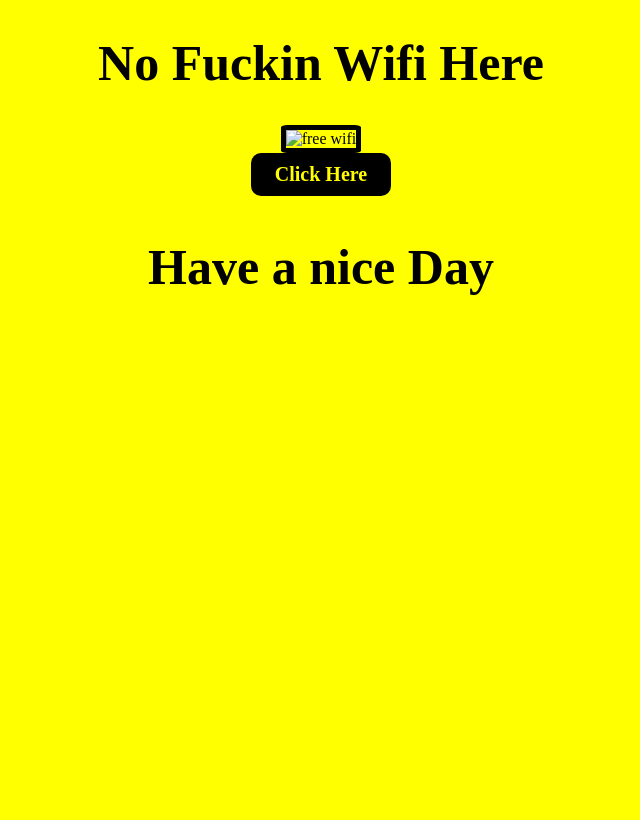
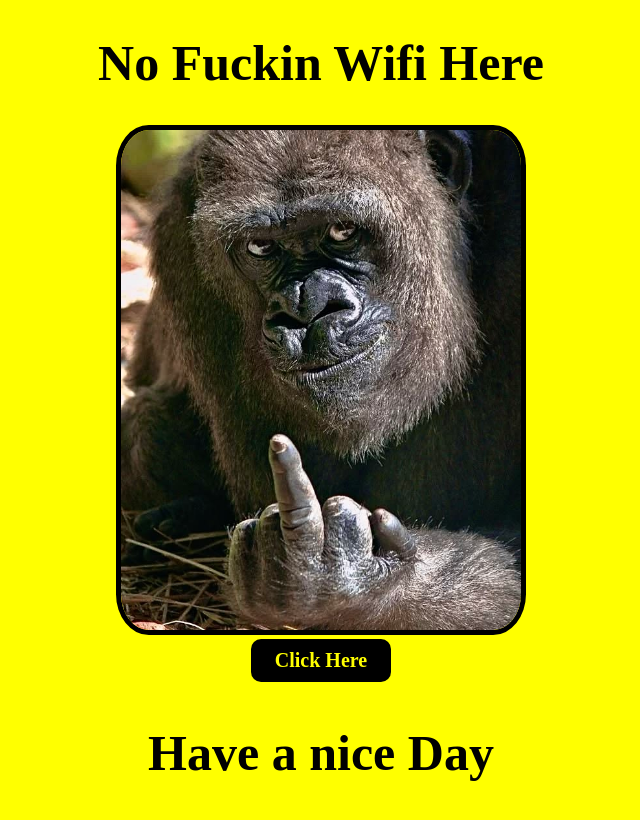
Before and after one commit to meitheenkhan/mee, a plain HTML site: page MENG/index.html in a window 1280 px wide. Shown: the whole page, without its empty margins (319-959 px from the left). Drawn offline with Linux system fonts and the light colour scheme.

Commit message:
Update image source from mee2.jpeg to mee2.png

```diff
--- a/MENG/index.html
+++ b/MENG/index.html
@@ -9,7 +9,7 @@
 <body>
     <h1>No Fuckin Wifi Here</h1>
     <div class="main">
-   <div class="mg"><img src="/assets/mee2.jpeg" alt="free wifi"></div>
+   <div class="mg"><img src="/assets/mee2.png" alt="free wifi"></div>
    <div class="btn"><a href="www.google.com"><label>Click Here</label></a></div>
    <h2>Have a nice Day</h2>
     </div>
```
